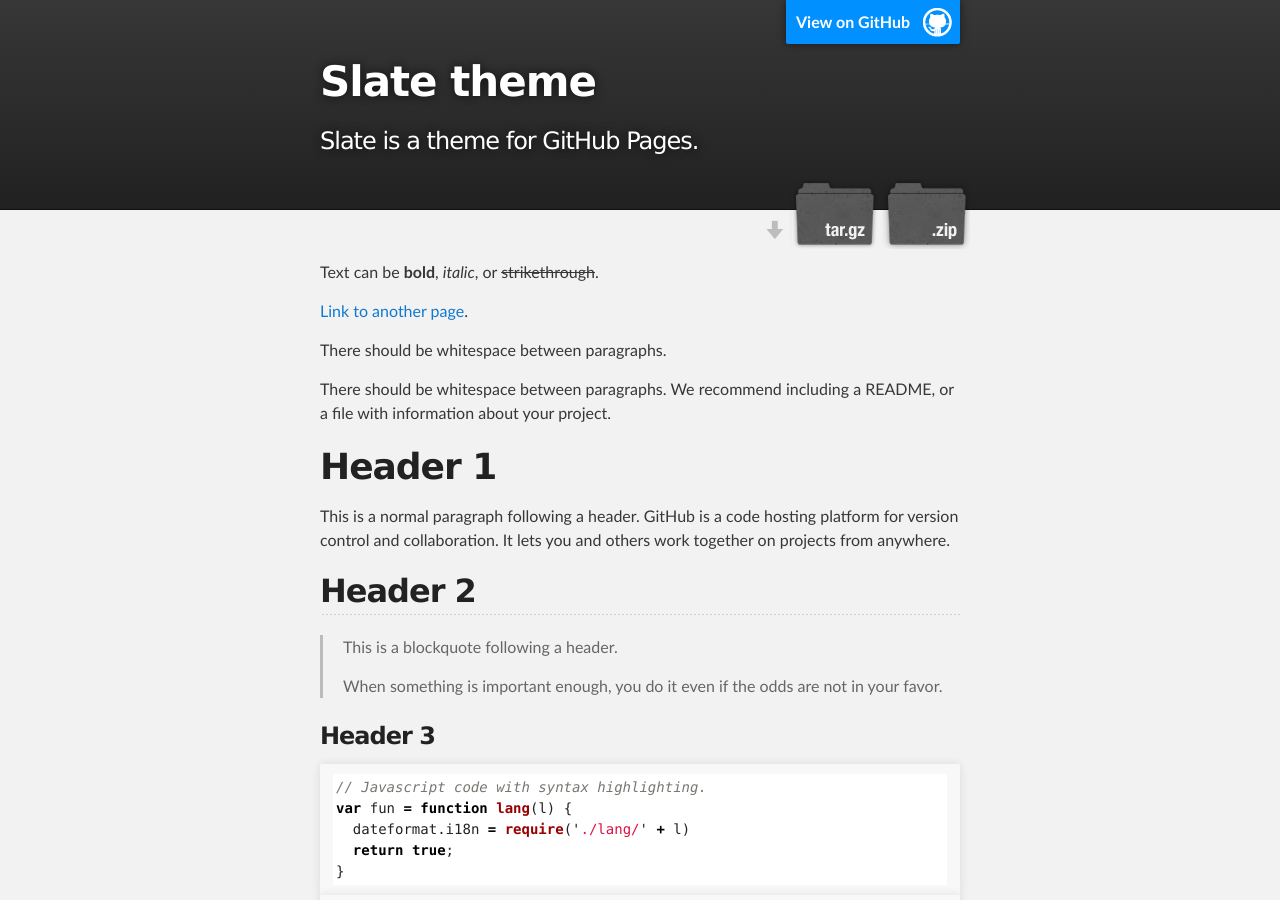
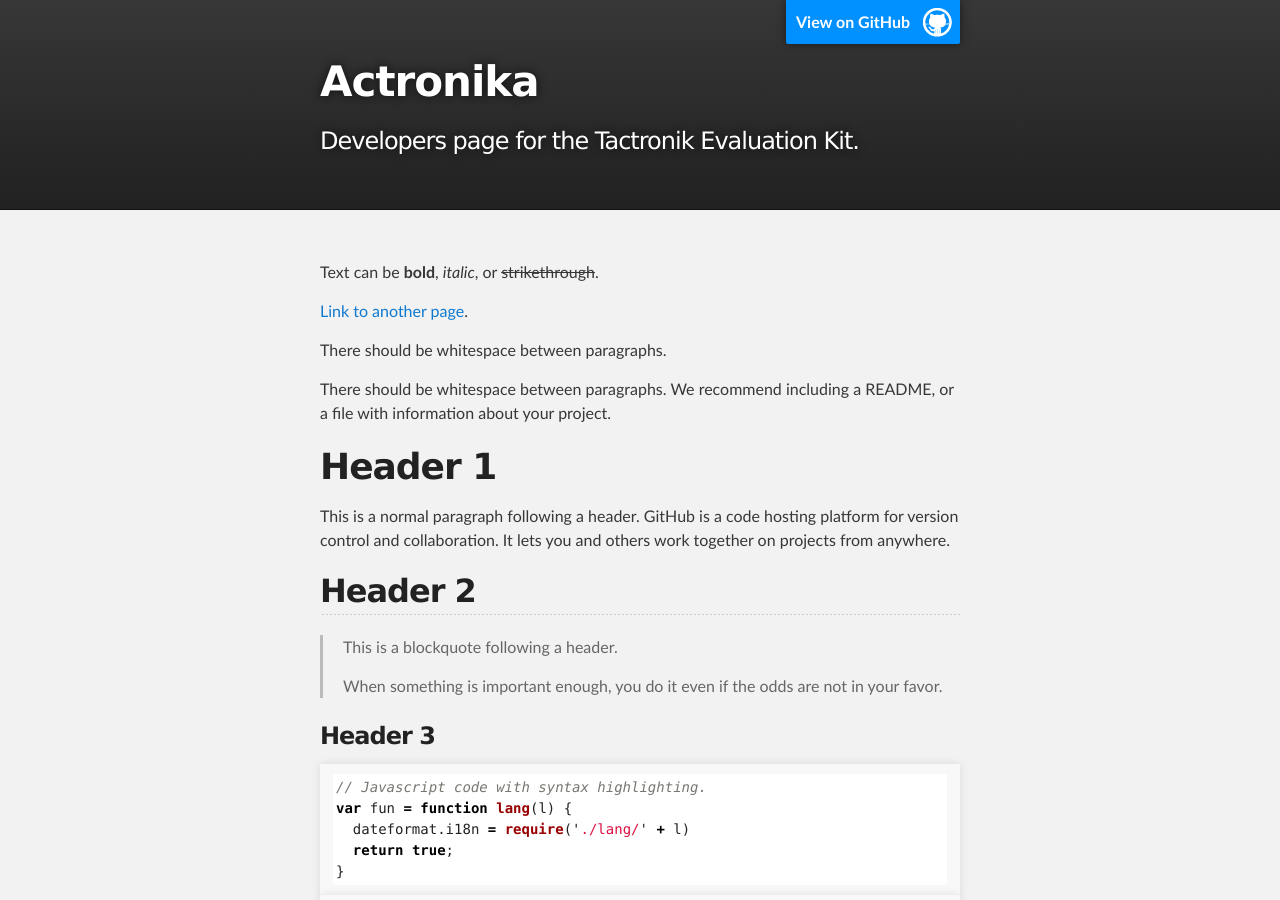
Before and after one commit to ActronikaSAS/dev.actronika.com, a Jekyll site: the page built from index.md, in a window 1280 px wide and 900 px high. Built offline with Jekyll 4.4.1, drawn with Linux system fonts in a browser that asks for light colours; some of the changed text lies outside the part shown.

Commit message:
update config.yml

```diff
--- a/_config.yml
+++ b/_config.yml
@@ -1,5 +1,7 @@
-title: Slate theme
-description: Slate is a theme for GitHub Pages.
-show_downloads: true
-google_analytics:
+title: Actronika
+description: Developers page for the Tactronik Evaluation Kit.
+email: contact@actronika.com
+website: actronika.com
+dev-website: dev.actronika.com
 theme: jekyll-theme-slate
+logo: assets/images/logo_actronika_black.png
```
